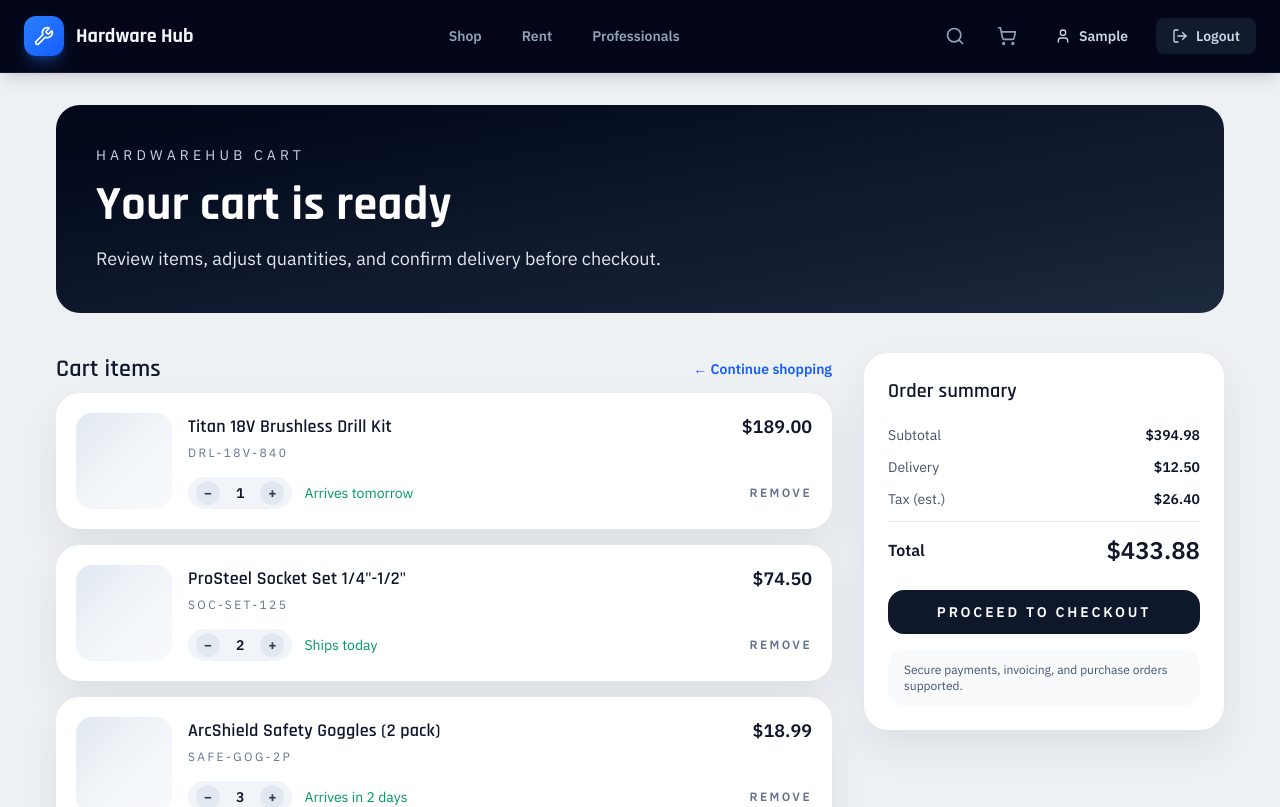
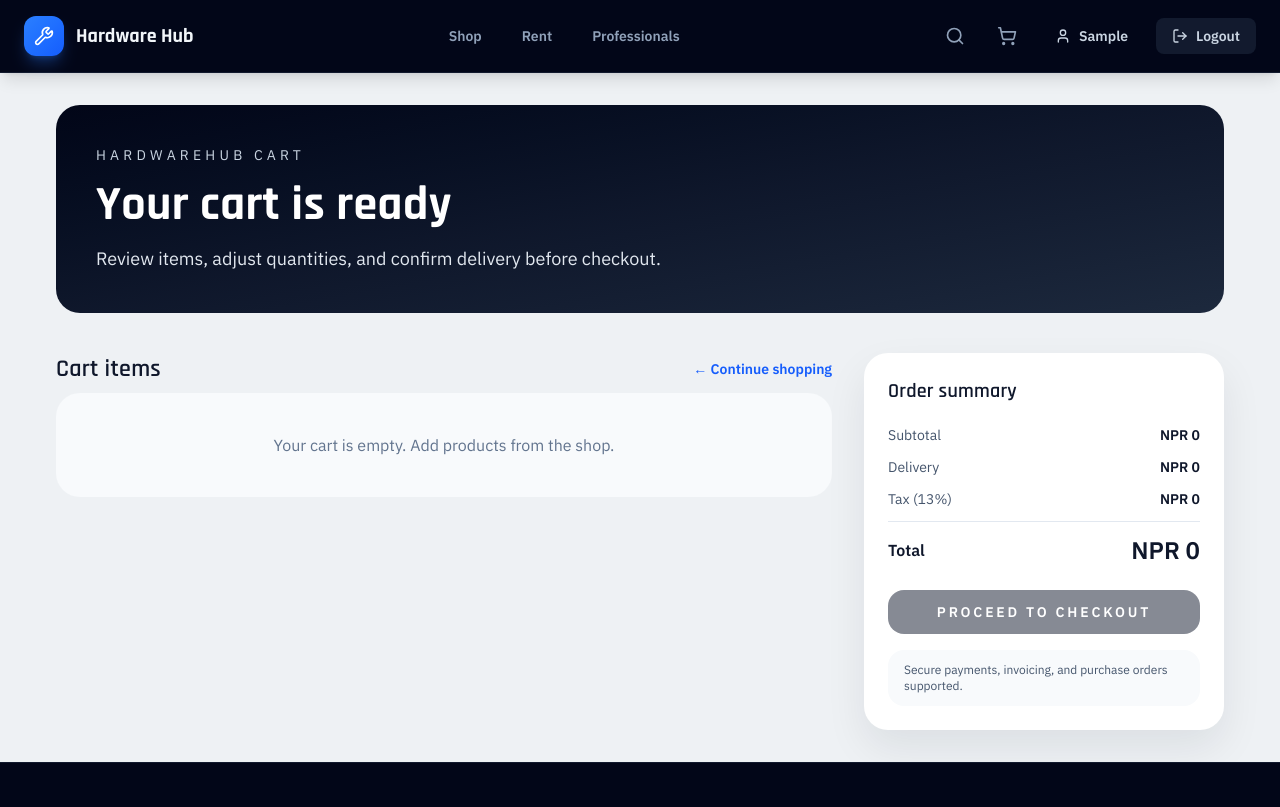
Before and after one commit to laxman621/hardware_hub, a React (Vite) app: page /cart in a window 1280 px wide. Shown: the top 807 px of the page. Built offline with nearby package versions, Linux system fonts and the light colour scheme; sample sign-in values are in the browser's storage.

Commit message:
rental and shop cart fixed

```diff
--- a/src/App.jsx
+++ b/src/App.jsx
@@ -28,6 +28,7 @@ function App() {
           <Route path="/shop" element={<ProtectedRoute><ShopPage /></ProtectedRoute>} />
           <Route path="/cart" element={<ProtectedRoute><CartPage /></ProtectedRoute>} />
           <Route path="/rent" element={<ProtectedRoute><RentPage /></ProtectedRoute>} />
+          <Route path="/rentals" element={<ProtectedRoute><RentPage /></ProtectedRoute>} />
           <Route path="/professionals" element={<ProtectedRoute><ProfessionalsPage /></ProtectedRoute>} />
           <Route path="/dashboard" element={<ProtectedRoute><DashboardPage /></ProtectedRoute>} />
         </Routes>
--- a/src/components/Footer.jsx
+++ b/src/components/Footer.jsx
@@ -12,7 +12,7 @@ const footerLinks = {
     { label: 'Safety Gear', href: '/products?category=safety-gear' },
   ],
   services: [
-    { label: 'Equipment Rental', href: '/rentals' },
+    { label: 'Equipment Rental', href: '/rent' },
     { label: 'Tool Repair', href: '/services' },
     { label: 'Consultation', href: '/services' },
     { label: 'Custom Fabrication', href: '/services' },
--- a/src/pages/CartPage.jsx
+++ b/src/pages/CartPage.jsx
@@ -1,41 +1,63 @@
-import React from 'react'
+import React, { useEffect, useMemo, useState } from 'react'
 import { Link } from 'react-router-dom'
 
-const cartItems = [
-  {
-    id: 1,
-    name: 'Titan 18V Brushless Drill Kit',
-    sku: 'DRL-18V-840',
-    price: 189.0,
-    qty: 1,
-    delivery: 'Arrives tomorrow',
-  },
-  {
-    id: 2,
-    name: 'ProSteel Socket Set 1/4"-1/2"',
-    sku: 'SOC-SET-125',
-    price: 74.5,
-    qty: 2,
-    delivery: 'Ships today',
-  },
-  {
-    id: 3,
-    name: 'ArcShield Safety Goggles (2 pack)',
-    sku: 'SAFE-GOG-2P',
-    price: 18.99,
-    qty: 3,
-    delivery: 'Arrives in 2 days',
-  },
-]
-
-const summaryRows = [
-  { label: 'Subtotal', value: 394.98 },
-  { label: 'Delivery', value: 12.5 },
-  { label: 'Tax (est.)', value: 26.4 },
-]
+const CART_STORAGE_KEY = 'hardwarehub_cart'
+const formatNpr = (value) => `NPR ${Number(value || 0).toLocaleString()}`
 
 export default function CartPage() {
-  const subtotal = summaryRows.reduce((acc, row) => acc + row.value, 0)
+  const [cartItems, setCartItems] = useState([])
+
+  useEffect(() => {
+    try {
+      const raw = localStorage.getItem(CART_STORAGE_KEY)
+      setCartItems(raw ? JSON.parse(raw) : [])
+    } catch {
+      setCartItems([])
+    }
+  }, [])
+
+  const updateCart = (nextItems) => {
+    setCartItems(nextItems)
+    localStorage.setItem(CART_STORAGE_KEY, JSON.stringify(nextItems))
+  }
+
+  const increaseQty = (hardwareId) => {
+    const next = cartItems.map((item) =>
+      item.hardwareId === hardwareId
+        ? { ...item, qty: (item.qty || 1) + 1 }
+        : item
+    )
+    updateCart(next)
+  }
+
+  const decreaseQty = (hardwareId) => {
+    const next = cartItems
+      .map((item) =>
+        item.hardwareId === hardwareId
+          ? { ...item, qty: Math.max(0, (item.qty || 1) - 1) }
+          : item
+      )
+      .filter((item) => item.qty > 0)
+    updateCart(next)
+  }
+
+  const removeItem = (hardwareId) => {
+    const next = cartItems.filter((item) => item.hardwareId !== hardwareId)
+    updateCart(next)
+  }
+
+  const clearCart = () => {
+    updateCart([])
+  }
+
+  const subtotal = useMemo(
+    () => cartItems.reduce((sum, item) => sum + Number(item.price || 0) * Number(item.qty || 1), 0),
+    [cartItems]
+  )
+
+  const delivery = subtotal > 0 ? 150 : 0
+  const tax = subtotal * 0.13
+  const total = subtotal + delivery + tax
 
   return (
     <div className="px-5 sm:px-8 lg:px-14 py-8">
@@ -51,37 +73,71 @@ export default function CartPage() {
         <section className="space-y-4">
           <div className="flex items-center justify-between mb-2">
             <h2 className="text-2xl font-semibold text-slate-900">Cart items</h2>
-            <Link to="/shop" className="text-sm font-semibold text-blue-600 hover:text-blue-700 no-underline transition-colors">
-              ← Continue shopping
-            </Link>
+            <div className="flex items-center gap-4">
+              {cartItems.length > 0 && (
+                <button
+                  onClick={clearCart}
+                  className="text-xs font-semibold uppercase tracking-[0.2em] text-slate-500 hover:text-red-600 transition-colors"
+                >
+                  Clear cart
+                </button>
+              )}
+              <Link to="/shop" className="text-sm font-semibold text-blue-600 hover:text-blue-700 no-underline transition-colors">
+                ← Continue shopping
+              </Link>
+            </div>
           </div>
+
+          {cartItems.length === 0 && (
+            <div className="rounded-3xl bg-slate-50 p-10 text-center text-slate-500">
+              Your cart is empty. Add products from the shop.
+            </div>
+          )}
+
           {cartItems.map((item) => (
             <article
-              key={item.id}
+              key={item.hardwareId}
               className="rounded-3xl bg-white p-5 shadow-[0_18px_40px_rgba(15,23,42,0.08)]"
             >
               <div className="flex flex-col gap-4 sm:flex-row sm:items-center">
-                <div className="h-24 w-24 rounded-2xl bg-gradient-to-br from-slate-200 via-slate-100 to-slate-50" />
+                {item.imageUrl ? (
+                  <img
+                    src={item.imageUrl}
+                    alt={item.name}
+                    className="h-24 w-24 rounded-2xl object-contain bg-slate-50 p-2"
+                  />
+                ) : (
+                  <div className="h-24 w-24 rounded-2xl bg-gradient-to-br from-slate-200 via-slate-100 to-slate-50" />
+                )}
                 <div className="flex-1">
                   <div className="flex flex-wrap items-start justify-between gap-3">
                     <div>
                       <h2 className="text-lg font-semibold text-slate-900">{item.name}</h2>
-                      <p className="mt-1 text-xs uppercase tracking-[0.2em] text-slate-500">{item.sku}</p>
+                      <p className="mt-1 text-xs uppercase tracking-[0.2em] text-slate-500">{item.category || 'Hardware'}</p>
                     </div>
-                    <p className="text-lg font-semibold text-slate-900">${item.price.toFixed(2)}</p>
+                    <p className="text-lg font-semibold text-slate-900">{formatNpr(item.price)}</p>
                   </div>
                   <div className="mt-4 flex flex-wrap items-center gap-3 text-sm text-slate-600">
                     <div className="flex items-center gap-2 rounded-full bg-slate-100 px-2 py-1">
-                      <button className="flex h-6 w-6 items-center justify-center rounded-full bg-slate-200 text-slate-700 font-bold hover:bg-slate-300 transition-colors">
+                      <button
+                        onClick={() => decreaseQty(item.hardwareId)}
+                        className="flex h-6 w-6 items-center justify-center rounded-full bg-slate-200 text-slate-700 font-bold hover:bg-slate-300 transition-colors"
+                      >
                         −
                       </button>
                       <span className="font-semibold text-slate-900 px-2">{item.qty}</span>
-                      <button className="flex h-6 w-6 items-center justify-center rounded-full bg-slate-200 text-slate-700 font-bold hover:bg-slate-300 transition-colors">
+                      <button
+                        onClick={() => increaseQty(item.hardwareId)}
+                        className="flex h-6 w-6 items-center justify-center rounded-full bg-slate-200 text-slate-700 font-bold hover:bg-slate-300 transition-colors"
+                      >
                         +
                       </button>
                     </div>
-                    <span className="text-emerald-600">{item.delivery}</span>
-                    <button className="ml-auto text-xs font-semibold uppercase tracking-[0.2em] text-slate-500 hover:text-red-600 transition-colors">
+                    <span className="text-emerald-600">Ready for checkout</span>
+                    <button
+                      onClick={() => removeItem(item.hardwareId)}
+                      className="ml-auto text-xs font-semibold uppercase tracking-[0.2em] text-slate-500 hover:text-red-600 transition-colors"
+                    >
                       Remove
                     </button>
                   </div>
@@ -94,19 +150,28 @@ export default function CartPage() {
         <aside className="h-fit rounded-3xl bg-white p-6 shadow-[0_18px_40px_rgba(15,23,42,0.08)]">
           <h2 className="text-xl font-semibold text-slate-900">Order summary</h2>
           <div className="mt-5 space-y-3">
-            {summaryRows.map((row) => (
-              <div key={row.label} className="flex items-center justify-between text-sm text-slate-600">
-                <span>{row.label}</span>
-                <span className="font-semibold text-slate-900">${row.value.toFixed(2)}</span>
-              </div>
-            ))}
+            <div className="flex items-center justify-between text-sm text-slate-600">
+              <span>Subtotal</span>
+              <span className="font-semibold text-slate-900">{formatNpr(subtotal)}</span>
+            </div>
+            <div className="flex items-center justify-between text-sm text-slate-600">
+              <span>Delivery</span>
+              <span className="font-semibold text-slate-900">{formatNpr(delivery)}</span>
+            </div>
+            <div className="flex items-center justify-between text-sm text-slate-600">
+              <span>Tax (13%)</span>
+              <span className="font-semibold text-slate-900">{formatNpr(tax)}</span>
+            </div>
             <div className="h-px bg-slate-200" />
             <div className="flex items-center justify-between text-base">
               <span className="font-semibold text-slate-900">Total</span>
-              <span className="text-2xl font-semibold text-slate-900">${subtotal.toFixed(2)}</span>
+              <span className="text-2xl font-semibold text-slate-900">{formatNpr(total)}</span>
             </div>
           </div>
-          <button className="mt-6 w-full rounded-2xl bg-slate-900 px-5 py-3 text-sm font-semibold uppercase tracking-[0.2em] text-white hover:bg-slate-800 hover:shadow-lg transition-all">
+          <button
+            disabled={cartItems.length === 0}
+            className="mt-6 w-full rounded-2xl bg-slate-900 px-5 py-3 text-sm font-semibold uppercase tracking-[0.2em] text-white hover:bg-slate-800 hover:shadow-lg transition-all disabled:opacity-50 disabled:cursor-not-allowed"
+          >
             Proceed to checkout
           </button>
           <div className="mt-4 rounded-2xl bg-slate-50 px-4 py-3 text-xs text-slate-600">
```
Also changed, not shown: src/pages/ProfessionalsPage.jsx (+8 -5 lines), src/pages/ShopPage.jsx (+42 -1 lines).
